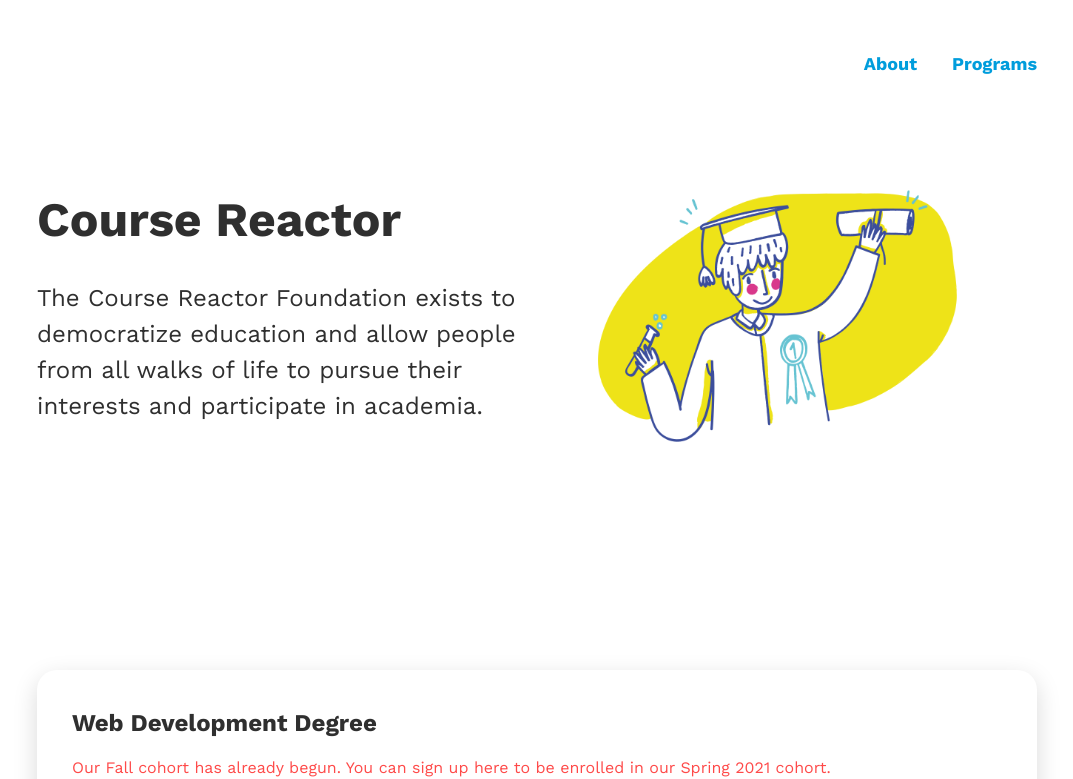
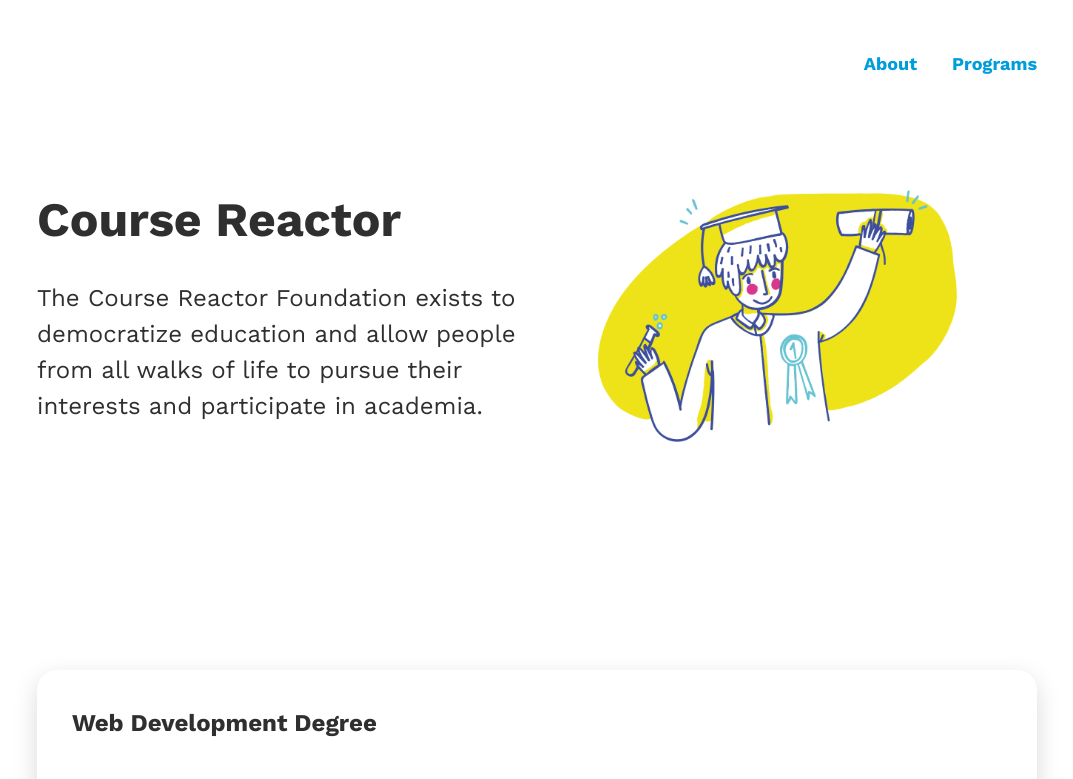
Before and after one commit to Course-Reactor/course-reactor, a Next.js app: page / in a window 1280 px wide. Shown: the top 779 px of the page, without its empty margins (103-1176 px from the left). Built offline with nearby package versions, Linux system fonts and the light colour scheme.

Commit message:
feat: removes language about fall cohort

```diff
--- a/components/RegistrationForm.js
+++ b/components/RegistrationForm.js
@@ -47,6 +47,9 @@ export default function RegistrationForm() {
     setErrorText(undefined);
     setSuccessText(undefined);
 
+    if (fullName === "" || emailAddress === "")
+      setErrorText("Please enter your full name and email address.");
+
     submitEnrollment({
       variables: {
         full_name: fullName,
@@ -60,10 +63,6 @@ export default function RegistrationForm() {
     <>
       <header>
         <h2>Web Development Degree</h2>
-        <span className={style.error}>
-          Our Fall cohort has already begun. You can sign up here to be enrolled
-          in our Spring 2021 cohort.
-        </span>
       </header>
       <form onSubmit={handleSubmit} className={style.form}>
         <fieldset>
```
